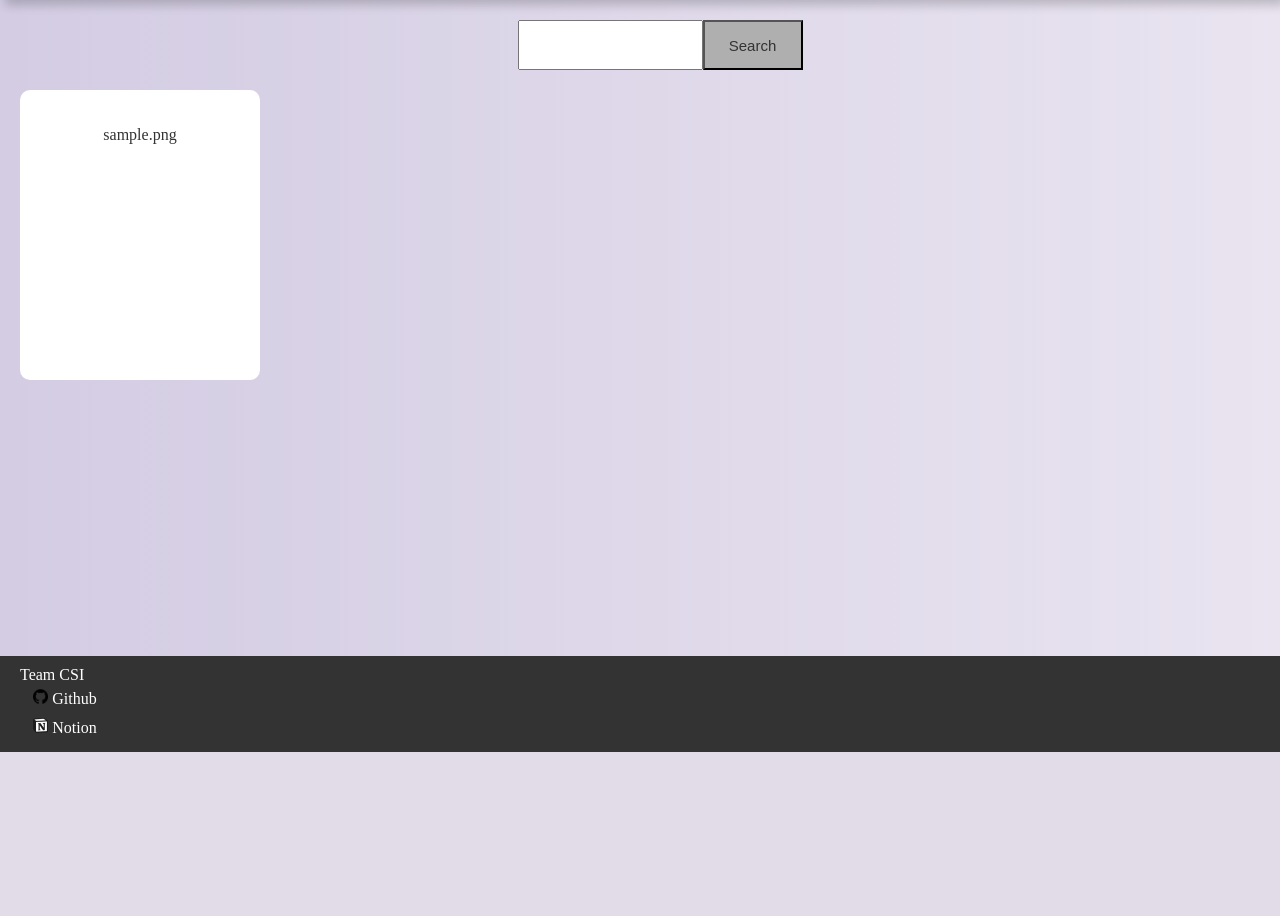
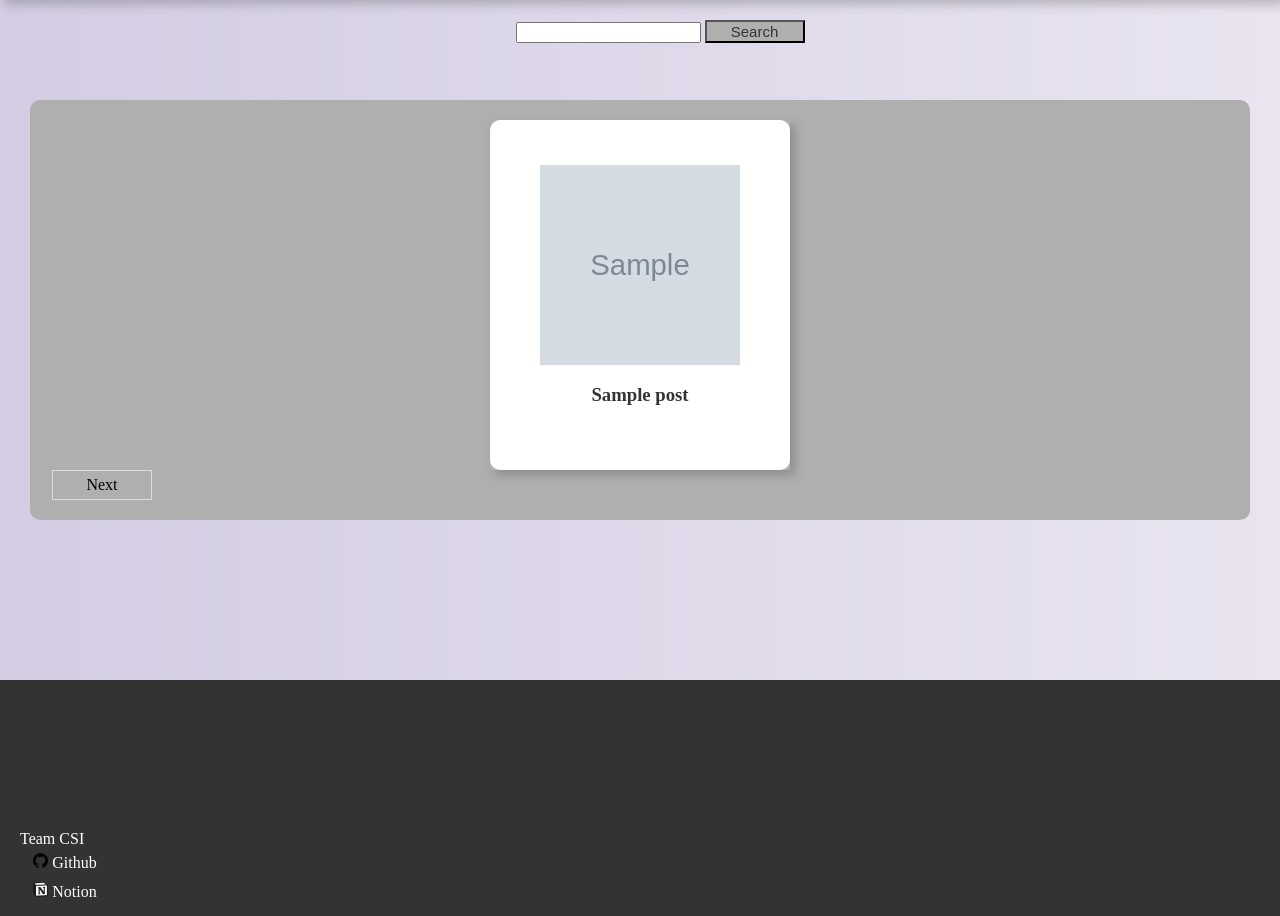
Before and after one commit to Twenty-One-Do/csi_group_project, a Flask app: page /til_list in a window 1280 px wide. Shown: the part 48-964 px from the top of the page. Before the commit the page ends 800 px from the top, so only its background shows below. Run offline with Flask 3, Linux system fonts and the light colour scheme; tables that the repository leaves empty hold one stand-in row (values such as "Sample post"); grey boxes marked "Sample" are stand-in pictures; one stand-in notice (Sample message) is shown; some web fonts are replaced.

Commit message:
CREATE : til_list
TIL 리스트 구현했습니다.
검색도 됩니다.
마이 드롭다운에 내 TIL도 적용됩니다.

```diff
--- a/app.py
+++ b/app.py
@@ -121,22 +121,46 @@
     return render_template(template_name_or_list="my_page.html", data=context)
 
 
+@app.route('/til_list', defaults={'page_num': '1'})
+@app.route('/til_list/<page_num>')
+def til_list(page_num):
+    if '&' in page_num:
+        page_num = page_num.split('&')
+        page_num, condition = int(page_num[0]), page_num[1]
+    else:
+        page_num, condition = int(page_num), None
 
-@app.route("/til_list")
-def til_list():
-    filter_list = {
-        'search': {
-            'table': 'Posts',
-            'attributes': ['title', 'thumbnail', 'like_cnt', 'user_id', 'reg_date', 'contents', 'id'],
-            'condition': None},
-        'lists': {
-            'table': 'Posts',
-            'attributes': ['title', 'thumbnail', 'like_cnt', 'user_id', 'reg_date', 'contents', 'id'],
-            'condition': None},
-    }
-    context = search_query_execute(cur, filter_list)
-    context['session'] = session
-    return render_template("til_list.html", data=context)
+    interval = 10
+    if condition is not None:
+        page_num  = 1
+        interval = 10000
+        til_list = {
+            'til_list': {
+                'table': 'Posts',
+                'attributes': ['title', 'thumbnail', 'like_cnt', 'user_id', 'reg_date', 'contents', 'id'],
+                'condition': f'user_id = {condition}'}
+        }
+    else:
+        til_list = {
+            'til_list': {
+                'table': 'Posts',
+                'attributes': ['title', 'thumbnail', 'like_cnt', 'user_id', 'reg_date', 'contents', 'id'],
+                'condition': condition}
+        }
+    context = search_query_execute(cur, til_list)
+    if context['til_list'][0] is not None:
+        til_list = sorted(context['til_list'], key=lambda x: x['reg_date'], reverse=True)
+        num_til = len(til_list)
+        start, end = interval*(page_num-1), min(num_til,interval*(page_num))
+        context['til_list'] = til_list[start:end]
+        context['session'] = session
+        context['now_page'] = page_num
+        context['max_page'] = num_til//interval
+        return render_template("til_list.html", data=context)
+    else:
+        flash("해당 유저의 게시글이 없습니다!")
+        return redirect(url_for("til_list"))
+
 
 
 @app.route("/post/<post_id>")
--- a/static/styles.css
+++ b/static/styles.css
@@ -32,7 +32,12 @@
     color: var(--normal-color);
     text-align: left;
     padding: 10px 20px;
-    position: fixed;
+
+    padding-top: 150px;
+    margin-top: 160px;
+    position: relative;
+    transform: translatY(-100%);
+
     bottom: 0;
     width: 100%;
 }
--- a/static/til_list.css
+++ b/static/til_list.css
@@ -15,16 +15,78 @@
     font-size: 15px;
 }
 
-.til_lists {
-    justify-content: center;
-    width: 200px;
-    height: 250px;
+/* .til_lists {
+    width: 80%;
+    height: 80%;
     border-radius: 10px;
     text-align: center;
-    align-items: center;
-    background-color: var(--normal-color);
+    background-color: var(--middle-color);
     color: var(--accent-color);
     padding: 20px;
     margin: 20px;
+    display: flex;
+    flex-wrap: wrap;
+}  */
 
+.til_list {
+    max-width: 2000px;
+    border-radius: 10px;
+    text-align: center;
+    background-color: var(--middle-color);
+    color: var(--accent-color);
+    padding: 20px;
+    margin: 30px;
+    display: flex;
+    flex-direction: column;
+    flex-wrap: wrap;
+    justify-content: center;
 }
+
+.til_card-container{
+    display: grid;
+    grid-template-columns: repeat(auto-fill, minmax(300px, 1fr));
+    grid-gap: 20px;
+    display: flex;
+    flex-direction: row;
+    flex-wrap: wrap;
+    justify-content: center;
+}
+
+.pagination_container{
+    display: flex;
+    flex-direction: column;
+    flex-wrap: wrap;
+    justify-content: center;
+}
+
+.pagination {
+    display: flex;
+    list-style: none;
+    padding: 0;
+}
+.pagination li {
+    margin: 0 2px;
+}
+.pagination li a {
+    padding: 5px 10px;
+    text-decoration: none;
+    color: black;
+    border: 1px solid #ddd;
+}
+.pagination li.active a,
+.pagination li a:hover {
+    background-color: #ddd;
+}
+.pagination li.disabled a {
+    color: grey;
+}
+.pagination li.disabled a:hover {
+    background-color: transparent;
+}
+
+.active{
+    color: var(--normal-color);
+}
+.disabled{
+    color: var(--accent-color);
+}
--- a/static/write.css
+++ b/static/write.css
@@ -2,6 +2,8 @@
 
 .form_container{
     margin: 20px;
+    margin-top: 100px;
+    margin-bottom: 100px;
 }
 .title_inp {
     width: 100%;
--- a/templates/til_list.html
+++ b/templates/til_list.html
@@ -1,3 +1,10 @@
+{% with messages = get_flashed_messages() %}
+{% if messages %}
+<script>
+  alert("{{ messages[-1] }}")
+</script>
+{% endif %}
+{% endwith %}
 <!DOCTYPE html>
 <html lang="en">
 
@@ -7,6 +14,7 @@
   <title>TIL_List</title>
   <link href="../static/styles.css" rel="stylesheet" type="text/css" />
   <link href="../static/til_list.css" rel="stylesheet" type="text/css" />
+  <link href="../static/main.css" rel="stylesheet" type="text/css" />
 </head>
 
 <body>
@@ -38,16 +46,57 @@
   </div>
   <!-- ---------------------------------------------------------------------------------------- -->
   <div class="search_box">
-    <input type="text">
-    <button type="submit" class="submit_btn">Search</button>
+    <form id="searchForm" action="" method="GET">
+      <input type="text" name="condition" id="condition">
+      <button type="submit" class="submit_btn" onclick="submitForm()">Search</button>
+    </form>
   </div>
-  <div class="til_lists">
-    {% for til in data['lists'] %}
-    <div class="til_box">
-      <p>{{ til['thumbnail'] }}</p>
-      <br><a href="post/{{ til['title'] }}">{{ til['title'] }}</a>
+
+  <div class="til_list">
+    <div class="til_card-container">
+      {% for til in data['til_list'] %}
+      <div class="til_card">
+        <div class="front">
+          <!-- 앞면 내용 -->
+          {% if til['thumbnail'] != None %}
+            <img src="{{ til['thumbnail'] }}" class="thumbnail">
+          {% else %}
+            <img src="../static/image/basic_image.png" class="thumbnail">
+          {% endif %}
+          <h3>{{ til['title'] }}</h3>
+        </div>
+        <div class="back">
+          <!-- 뒷면 내용 -->
+          <p>{{ til['contents'] }}</p>
+          <p>Likes: {{ til['like_cnt'] }}</p>
+          <p>Posted by: {{ til['user_id'] }} on {{ til['reg_date'] }}</p>
+          <br><a href="../post/{{ til['id'] }}">TIL 보러가기</a>
+        </div>
+      </div>
+      {% endfor %}
     </div>
-    {% endfor %}
+
+    <div class="pagination_container">
+      <ul class="pagination">
+        {% if data['now_page'] != 1 %}
+          <li class="{{ 'disabled' if data['now_page'] == pages else '' }}">
+              <a href="{{ url_for('til_list', page_num=data['now_page']-1) }}">Prev</a>
+          </li>
+        {% endif %}
+
+        {% for i in range(1, data['max_page']+1) %}
+            <li class="{{ 'active' if i == data['now_page'] else '' }}">
+                <a href="{{ url_for('til_list', page_num=i) }}">{{ i }}</a>
+            </li>
+        {% endfor %}
+
+        {% if data['now_page'] != data['max_page'] %}
+          <li class="{{ 'disabled' if data['now_page'] == pages else '' }}">
+              <a href="{{ url_for('til_list', page_num=data['now_page']+1) }}">Next</a>
+          </li>
+        {% endif %}
+      </ul>
+    </div>
   </div>
 
   <!-- ---------------------------------------------------------------------------------------- -->
@@ -63,6 +112,16 @@
       <img src="{{ url_for('static', filename='image/notion-logo.png') }}"> Notion
     </a>
   </footer>
+
+  <script>
+    function submitForm() {
+        var conditionValue = document.getElementById('condition').value;
+        var form = document.getElementById('searchForm');
+
+        form.action = '/til_list/1&'+conditionValue.toString()
+
+    }
+  </script>
 </body>
 
 </html>
```
Also changed, not shown: templates/main.html (+6 -2 lines), static/image/basic_image.png (added), 1 other file.
